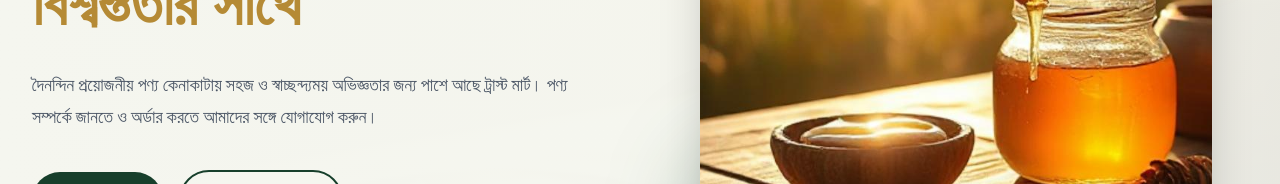
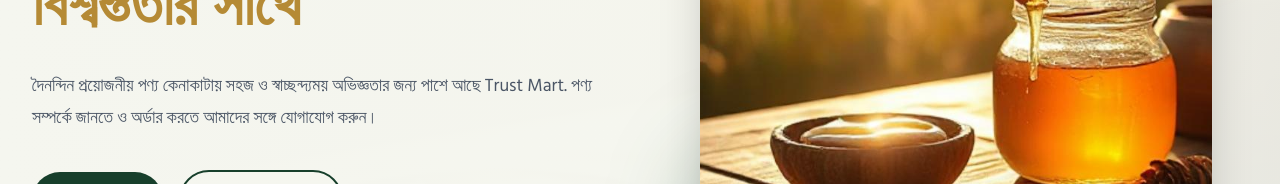
Before and after one commit to ahasanulhaqueasad/trust-mart, a React (Vite) app: page / in a window 1280 px wide. Shown: the part 356-540 px from the top of the page. Built offline with nearby package versions, Linux system fonts and the light colour scheme.

Commit message:
some design changed

```diff
--- a/src/components/home/Hero.jsx
+++ b/src/components/home/Hero.jsx
@@ -40,8 +40,8 @@ const Hero = () => {
 
             <p className="text-gray-600 text-base md:text-lg leading-8 mt-6 max-w-xl">
               দৈনন্দিন প্রয়োজনীয় পণ্য কেনাকাটায় সহজ ও স্বাচ্ছন্দ্যময় অভিজ্ঞতার
-              জন্য পাশে আছে ট্রাস্ট মার্ট। পণ্য সম্পর্কে জানতে ও অর্ডার করতে
-              আমাদের সঙ্গে যোগাযোগ করুন।
+              জন্য পাশে আছে Trust Mart. পণ্য সম্পর্কে জানতে ও অর্ডার করতে আমাদের
+              সঙ্গে যোগাযোগ করুন।
             </p>
 
             {/* Action Buttons */}
```
